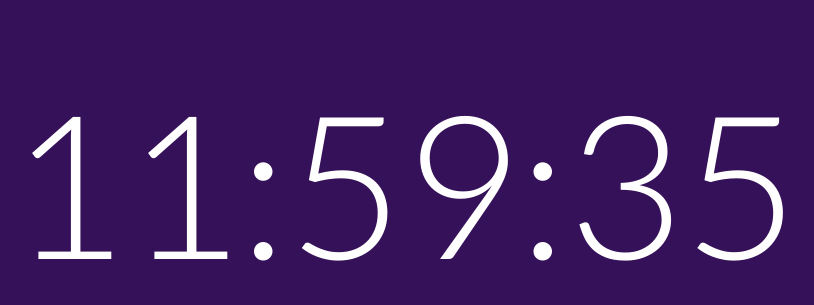
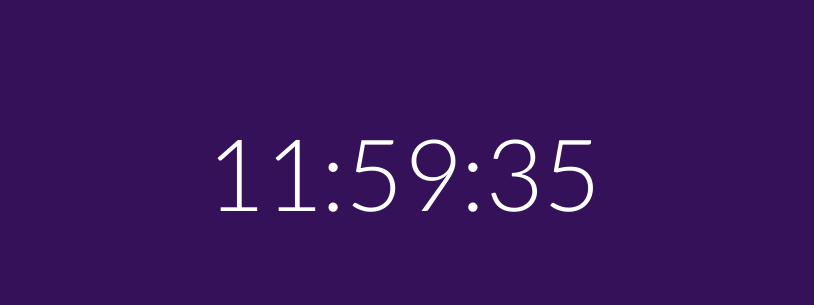
Before and after one commit to udavid99/colorora, a plain HTML site: page index.html in a window 1280 px wide. Shown: the part 246-551 px from the top of the page, without its empty margins (237-1051 px from the left). Drawn offline with Linux system fonts and the light colour scheme.

Commit message:
Update index.html

```diff
--- a/index.html
+++ b/index.html
@@ -23,8 +23,8 @@ html, body {
   position: relative;
   top:50%;
   font-family: 'Lato', sans-serif;
-  font-size: 200px;
-  margin-top: -100px;
+  font-size: 100px;
+  margin-top: -50px;
 }
 .white
 {
```
